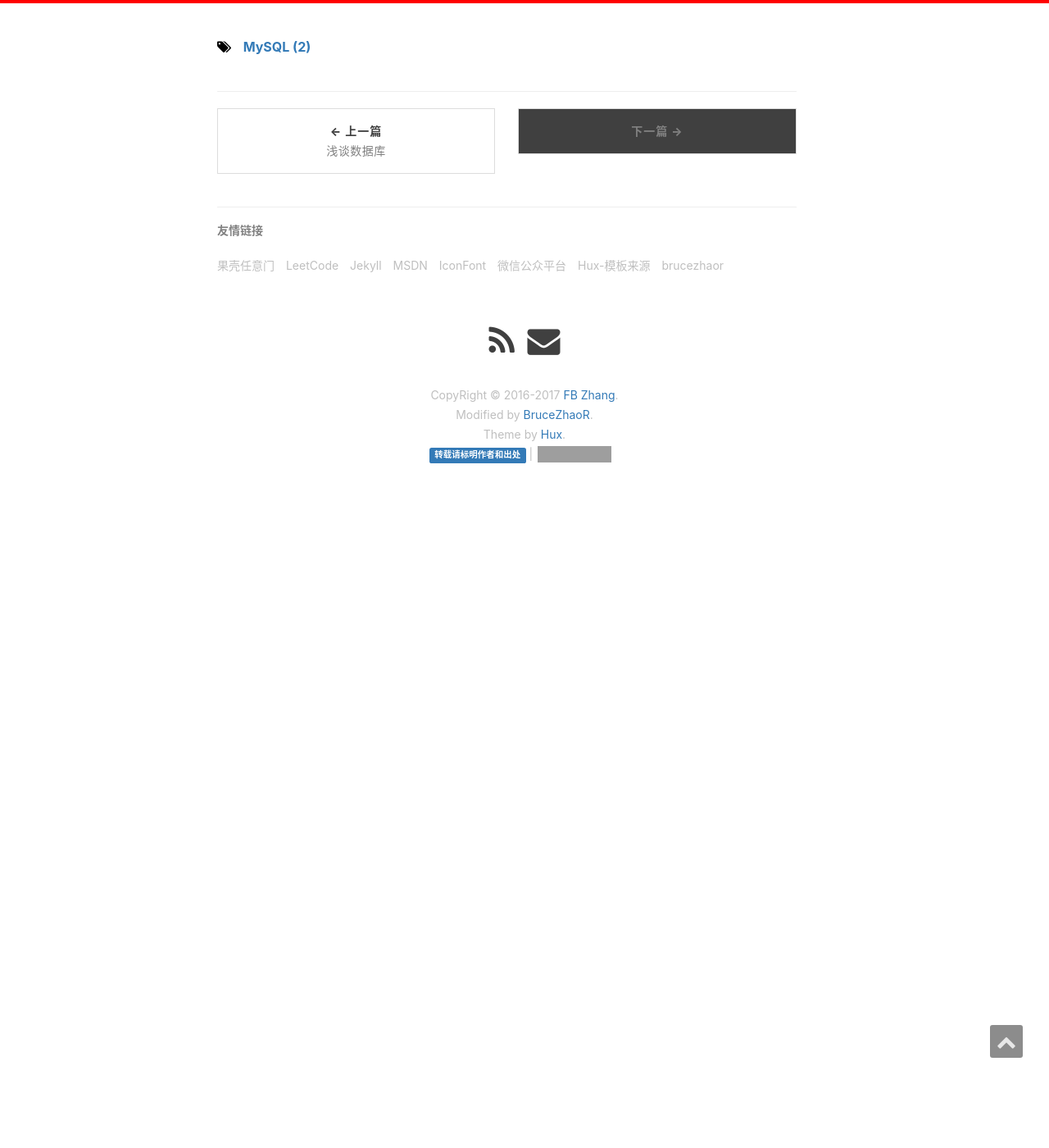
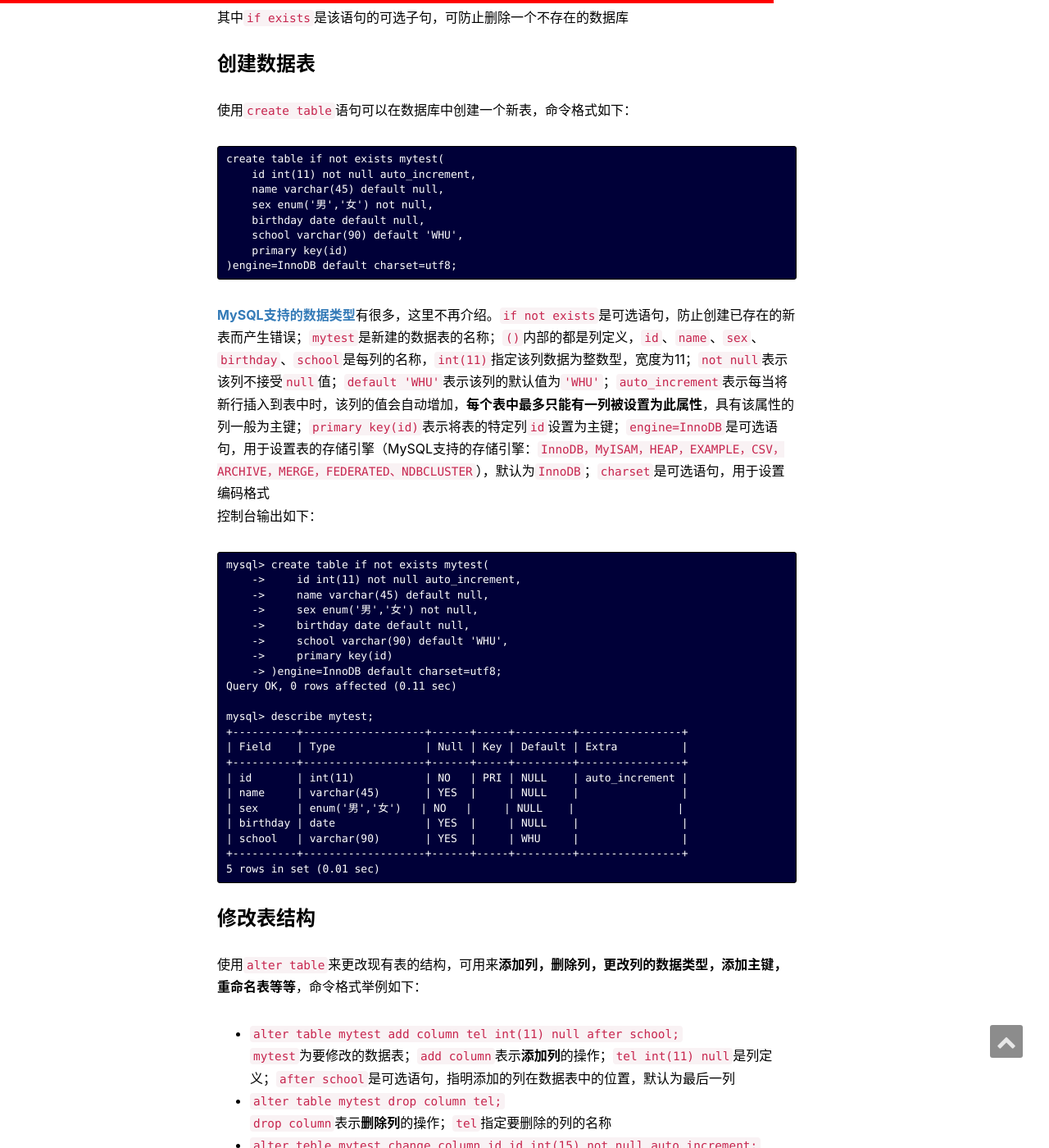
Before and after one commit to zfb132/zfb132.github.com, a Jekyll site: the page built from _posts/2017-08-19-mysql_first_fundament.md, in a window 1280 px wide and 1400 px high, scrolled down 4752 px. Shown: the whole window at 82% size. Built offline with Jekyll 4.4.1, drawn with Linux system fonts in a browser that asks for light colours; nearby versions of some CDN libraries; comment, search, counter and statistics services are not loaded; before the commit the page ends 5382 px from its top, so only the background shows below that; some of the changed text lies outside the part shown; grey boxes are pictures that could not be loaded.

Commit message:
添加文章内容

````diff
--- a/_posts/2017-08-19-mysql_first_fundament.md
+++ b/_posts/2017-08-19-mysql_first_fundament.md
@@ -38,6 +38,7 @@ description:  "本文主要介绍使用MySQL对数据记录进行一些基本的
 * 复合键：复合键（组合键）将多个列作为一个索引键
 * 索引：是对数据库表中一列或多列的值进行排序的一种结构；可快速访问数据库表中的特定信息
 
+**注意：每一个数据表的主键（Primary_Key）都是唯一的，有且仅有一个，可以在创建表的时候就为表加上主键，也可以更新表结构时为表加上主键。定义为主键的列都隐含定义为`not null`约束**
 ## 前期准备
 从[MySQL官网](https://dev.mysql.com/downloads/ "MySQL官网")下载并安装MySQL社区版，成功安装后就可以使用了。可以在[命令行](https://baike.baidu.com/item/%E5%91%BD%E4%BB%A4%E6%8F%90%E7%A4%BA%E7%AC%A6 "命令行介绍")窗口**以管理员身份**运行命令`net start MySQL57`打开MySQL服务；运行命令`net stop MySQL57`关闭MySQL服务（其中MySQL57为自己创建的服务名）
 ```bash
@@ -82,8 +83,8 @@ MySQL具有一套对字符、单词以及特殊符号的使用规定, 它通过
 `show variables like '%char%';` 查看当前编码格式
 `show global variables like "%datadir%";` 查看数据库文件存储位置
 `show processlist;` 查看MySQL当前用户占用的连接数（前100条）
+`show full processlist;` 查看MySQL当前用户占用的所有连接数
 `show warnings;` 显示当前列出的警告
-`show full processlist;` 查看MySQL当前用户占用的所有连接数
 `select version();` 查看MySQL的版本号
 `select current_date();` 查看MySQL的当前日期
 `select version(),current_date();` 同时查看MySQL的版本号和当前日期
@@ -100,7 +101,7 @@ MySQL具有一套对字符、单词以及特殊符号的使用规定, 它通过
 ### 创建数据库
 使用`create database`语句可完成对数据库的创建，创建命令的格式如下：
 `create database if not exists test_db character set gbk;`
-其中`if not exists`是该语句的可选子句，可防止创建数据库服务器中已存在的新数据库的错误；`character set gbk`也是该语句的可选子句，在创建时将数据库字符编码指定为`gbk`
+其中`if not exists`是该语句的可选子句，可防止创建数据库服务器中已存在的新数据库的错误；`test_db`是新创建的数据库的名字；`character set gbk`也是该语句的可选子句，在创建时将数据库字符编码指定为`gbk`
 ```mysql
 mysql> create database if not exists test_db character set gbk;
 Query OK, 1 row affected (0.03 sec)
@@ -123,3 +124,58 @@ mysql> show databases;
 删除数据库意味着数据库中的所有数据和关联对象将被永久删除，并且无法撤消。使用`drop database`语句可以删除指定数据库，命令格式如下：
 `drop database if exists test_db;`
 其中`if exists`是该语句的可选子句，可防止删除一个不存在的数据库
+### 创建数据表
+使用`create table`语句可以在数据库中创建一个新表，命令格式如下：
+```mysql
+create table if not exists mytest(
+    id int(11) not null auto_increment,
+    name varchar(45) default null,
+    sex enum('男','女') not null,
+    birthday date default null,
+    school varchar(90) default 'WHU',
+    primary key(id)
+)engine=InnoDB default charset=utf8;
+```
+[MySQL支持的数据类型](http://blog.whuzfb.cn/ "待添加")有很多，这里不再介绍。`if not exists`是可选语句，防止创建已存在的新表而产生错误；`mytest`是新建的数据表的名称；`()`内部的都是列定义，`id`、`name`、`sex`、`birthday`、`school`是每列的名称，`int(11)`指定该列数据为整数型，宽度为11；`not null`表示该列不接受`null`值；`default 'WHU'`表示该列的默认值为`'WHU'`；`auto_increment`表示每当将新行插入到表中时，该列的值会自动增加，**每个表中最多只能有一列被设置为此属性**，具有该属性的列一般为主键；`primary key(id)`表示将表的特定列`id`设置为主键；`engine=InnoDB`是可选语句，用于设置表的存储引擎（MySQL支持的存储引擎：`InnoDB，MyISAM，HEAP，EXAMPLE，CSV，ARCHIVE，MERGE，FEDERATED、NDBCLUSTER`），默认为`InnoDB`；`charset`是可选语句，用于设置编码格式
+控制台输出如下：
+```mysql
+mysql> create table if not exists mytest(
+    ->     id int(11) not null auto_increment,
+    ->     name varchar(45) default null,
+    ->     sex enum('男','女') not null,
+    ->     birthday date default null,
+    ->     school varchar(90) default 'WHU',
+    ->     primary key(id)
+    -> )engine=InnoDB default charset=utf8;
+Query OK, 0 rows affected (0.11 sec)
+
+mysql> describe mytest;
++----------+-------------------+------+-----+---------+----------------+
+| Field    | Type              | Null | Key | Default | Extra          |
++----------+-------------------+------+-----+---------+----------------+
+| id       | int(11)           | NO   | PRI | NULL    | auto_increment |
+| name     | varchar(45)       | YES  |     | NULL    |                |
+| sex      | enum('男','女')   | NO   |     | NULL    |                |
+| birthday | date              | YES  |     | NULL    |                |
+| school   | varchar(90)       | YES  |     | WHU     |                |
++----------+-------------------+------+-----+---------+----------------+
+5 rows in set (0.01 sec)
+```
+### 修改表结构
+使用`alter table`来更改现有表的结构，可用来**添加列，删除列，更改列的数据类型，添加主键，重命名表等等**，命令格式举例如下：
+
+* `alter table mytest add column tel int(11) null after school;`
+`mytest`为要修改的数据表；`add column`表示**添加列**的操作；`tel int(11) null`是列定义；`after school`是可选语句，指明添加的列在数据表中的位置，默认为最后一列
+* `alter table mytest drop column tel;`
+`drop column`表示**删除列**的操作；`tel`指定要删除的列的名称
+* `alter teble mytest change column id id int(15) not null auto_increment;`
+`change id`表示**更改列**`id`**属性**的操作；`id int(15) not null auto_increment`是修改后的列定义
+* `alter table mytest add primary key(sex);`
+`add primary key(sex)`表示**将列**`sex`**定义为主键**，此时要注意的是：**MySQL不能单独定义两个主键，在创建表时定义主键后就不能再修改了，只有在建表时未定义主键才可使用此方法；不过在创建表时可以创建一个复合主键**`primary key(id,sex)`
+* `alter table mytest rename to test_tb`
+注意，在**重命名表**之前，应该认真考虑是否影响数据库和应用程序层
+
+### 删除数据表
+使用`drop table`语句可以删除指定数据库，命令格式如下：
+`drop table if exists mytest;`
+其中`if exists`是该语句的可选子句，可防止删除一个不存在的数据库
````
Also changed, not shown: other parts of _posts/2017-08-19-mysql_first_fundament.md (+1 -1 lines).
